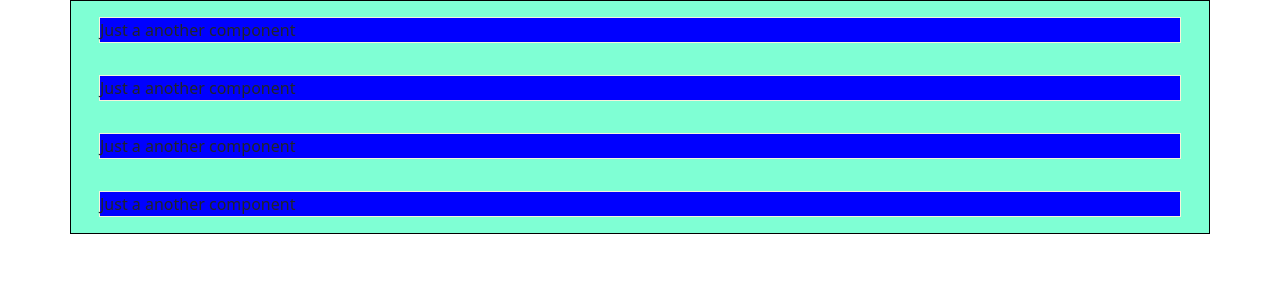
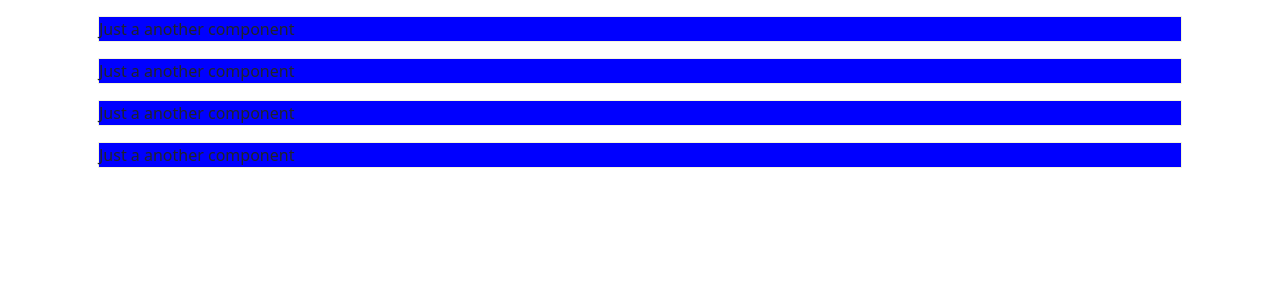
Before and after one commit to 18521542/CultureShare, a React (Create React App) app: page /user in a window 1280 px wide. Shown: the top 300 px of the page. Built offline with nearby package versions, Linux system fonts and the light colour scheme; some icons are missing.

Commit message:
remove container style

```diff
--- a/src/components/MyTestComponent/MyTestComponent.css
+++ b/src/components/MyTestComponent/MyTestComponent.css
@@ -1,10 +1,5 @@
 
-.container {
-    display: flex;
-    flex-direction: column;
-    border: 1px solid black;
-    background-color: aquamarine;
-}
+
 
 .Test{
     margin: 1em;
```
